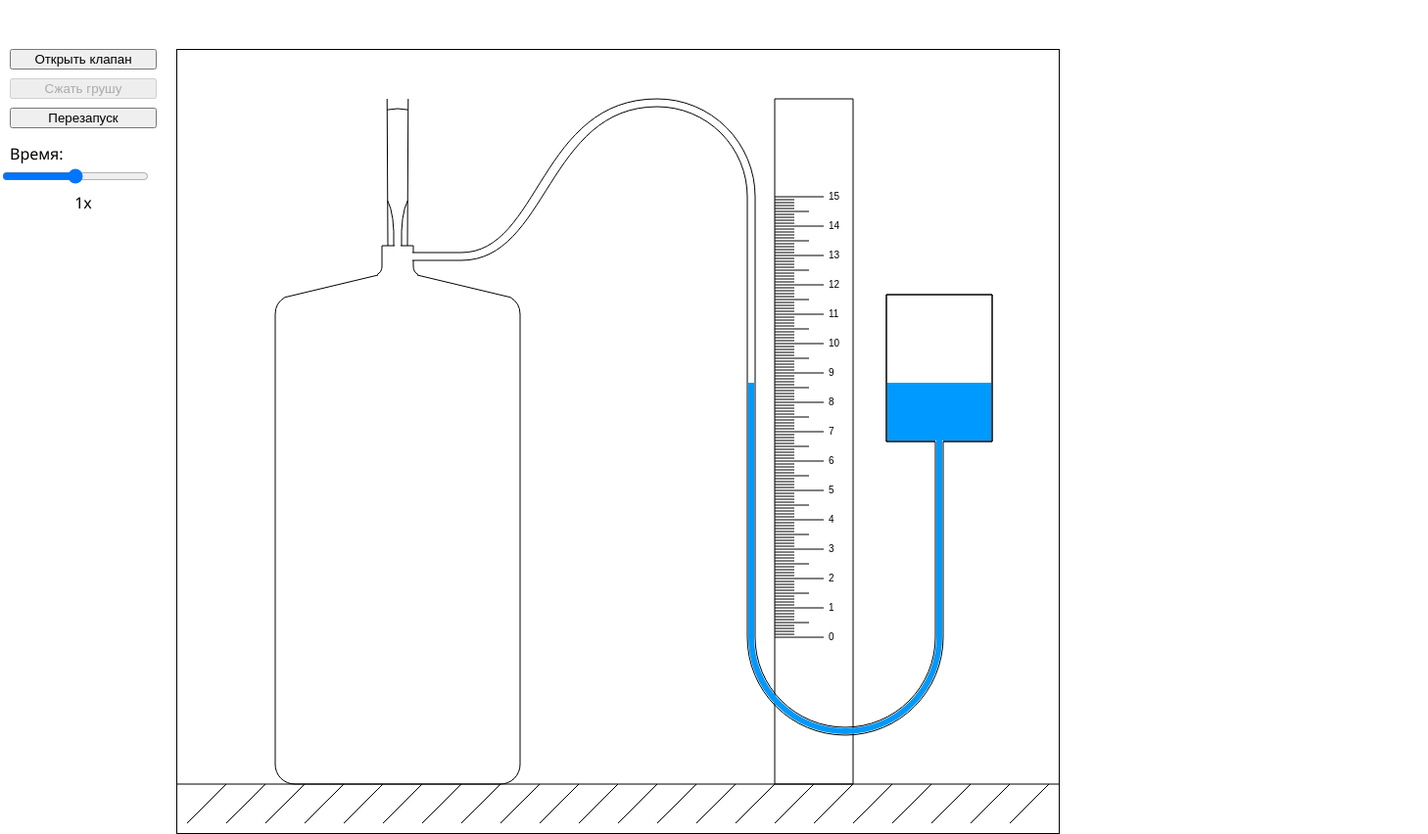
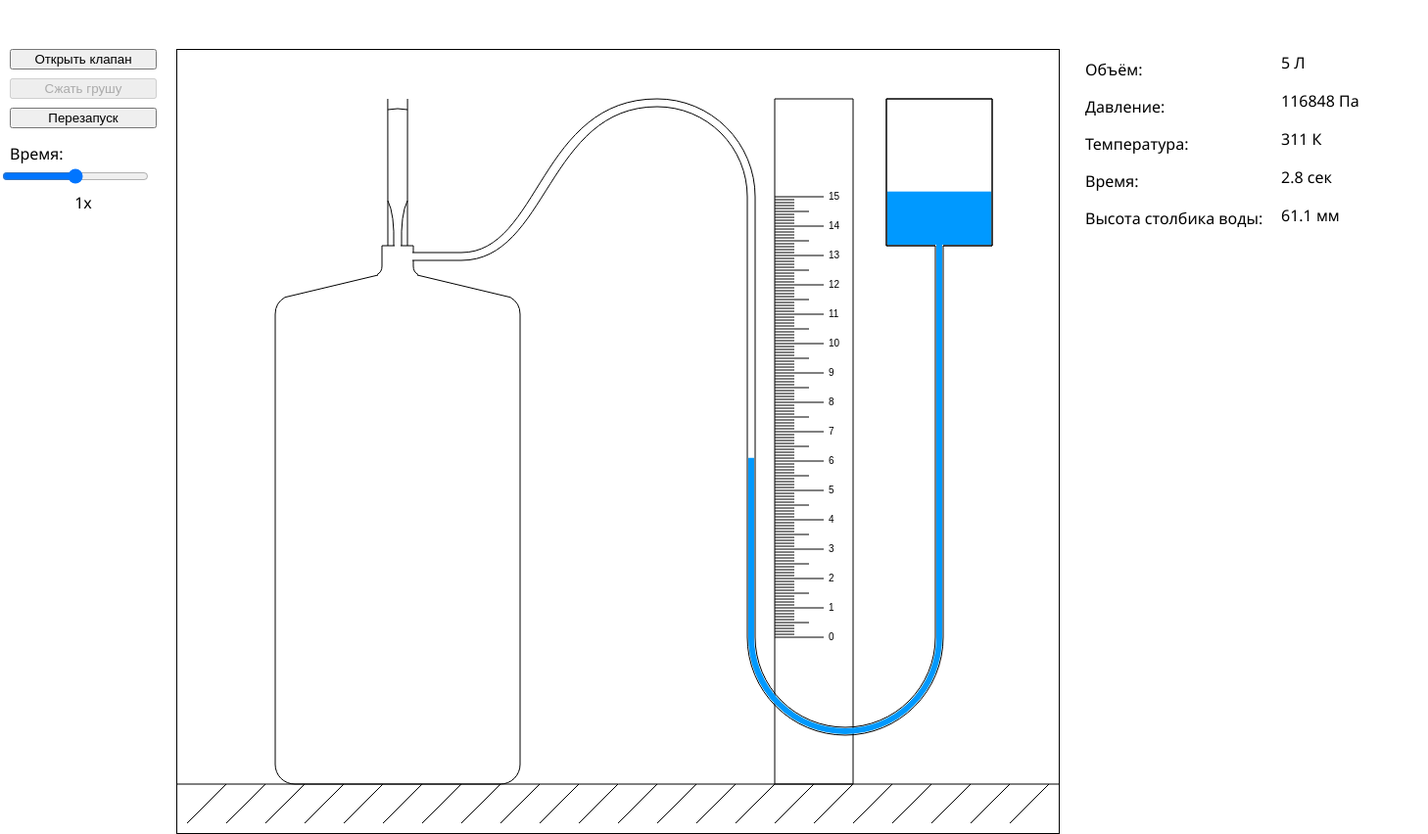
Before and after one commit to somov7/physics, a plain HTML site: page index.html in a window 1280 px wide. Both pictures are taken after a click on the button "Сжать грушу". Shown: the whole page at 98% size, 1458 px wide, since content can reach past the window. Drawn offline with Linux system fonts and the light colour scheme.

Commit message:
Add files via upload

```diff
--- a/index.html
+++ b/index.html
@@ -11,10 +11,26 @@
 <input type="button" id="valveButton" onclick="changeValveState()" value="Открыть клапан">
 <input type="button" id="bulbButton" onclick="pressBulb()" value="Сжать грушу">
 <input type="button" id="resetButton" onclick="stopCycle()" value="Перезапуск">
-<input type="range" id="ballastHeight" min="0" max="400" value="200" oninput="setBallastHeight()">
+<input type="range" id="ballastHeight" min="0" max="400" value="400" oninput="setBallastHeight()">
 <p id="timeCaption">Время:</p>
 <p id="timeScaleCaption">1x</p>
-<input type="range" id="timeScaleRange" min="-3" max="3" value="0" oninput="changeTimeScale()">
+<input type="range" id="timeScaleRange" min="-4" max="4" value="0" oninput="changeTimeScale()">
+
+<div id="stateOutput">
+
+	<p id="printVolumeCap">Объём:</p>
+	<p id="printPressureCap">Давление:</p>
+	<p id="printTemperatureCap">Температура:</p>
+	<p id="printTimeCap">Время:</p>
+	<p id="printWaterCap">Высота столбика воды:</p>
+
+	<p id="printVolume">5.5 Л</p>
+	<p id="printPressure">103500 Па</p>
+	<p id="printTemperature">303 К</p>
+	<p id="printTime">0 сек</p>
+	<p id="printWater">0 мм</p>
+
+</div>
 
 <canvas id="myCanvas" width="900px" height="800px"></canvas>
 
--- a/script.js
+++ b/script.js
@@ -1,25 +1,76 @@
-var c = document.getElementById("myCanvas");
-var ctx = c.getContext("2d");
+let c = document.getElementById("myCanvas");
+let ctx = c.getContext("2d");
 
-var valve_state = false; // Клапан, true = открыт
-var bulb_state = true; // Груша, true = разжата
-var ballast_h = 200; // Высота балластного груза
-var bulb_close_degree = 1; // 0 - открыта, 1 - закрыта
-var bulb_press_time;
-var stop_cycle = true;
+let valve_state = false; // Клапан, true = открыт
+let bulb_state = true; // Груша, true = разжата
+let ballast_h = 200; // Высота балластного груза
+let bulb_close_degree = 1; // 0 - открыта, 1 - закрыта
+let bulb_press_time;
+let stop_cycle = true;
+let water_h;
+let ballast_water_h;
+let water_volume = 3350;
 
-var lastTime;
-var thisTime;
-var deltaTime;
+let lastTime;
+let thisTime;
+let deltaTime;
+let pastTime;
 
-var timeScale = 1;
+let timeScale = 1;
 
 const startx = -50, starty = 150;
 const bulb_press_period = 150;
 
 /* Физика */
 const bulb_volume = 0.5;
-const bottle_volume = 5;
+const bottle_volume = 5; // Литры
+const poisson = 1.4;
+const g = 9.81;
+const water_rho = 1000;
+let atmosphere_pressure = 103500 // Па
+let atmosphere_temperature = 303 // Кельвины
+let volume, temperature, pressure;
+
+function startPhysics(){
+	volume = bulb_volume + bottle_volume;
+	temperature = atmosphere_temperature;
+	pressure = atmosphere_pressure;
+	pastTime = 0;
+}
+
+function calcPhysics(){
+	if(bulb_close_degree < 0.999){
+		bulb_close_degree += deltaTime / bulb_press_period;
+		if(bulb_close_degree >= 1)
+			bulb_close_degree = 0.999;
+		let new_volume = bottle_volume + bulb_volume * (1 - bulb_close_degree);
+		temperature *= Math.pow(volume / new_volume, poisson - 1);
+		pressure *= Math.pow(volume / new_volume, poisson);
+		volume = new_volume;
+	}
+	else{
+		if(valve_state){
+			temperature = atmosphere_temperature + (temperature - atmosphere_temperature) * Math.pow(Math.E, -0.00153 * deltaTime);
+			pressure = atmosphere_pressure + (pressure - atmosphere_pressure) * Math.pow(Math.E, -0.002 * deltaTime);
+		}
+		else{
+			let new_temperature = atmosphere_temperature + (temperature - atmosphere_temperature) * Math.pow(Math.E, -0.000145 * deltaTime);
+			pressure *= new_temperature / temperature;
+			temperature = new_temperature;
+		}
+	}
+	ballast_water_h = (water_volume - 2 * ballast_h + (pressure - atmosphere_pressure) / (water_rho * g) * 200) / 51;
+	water_h = water_volume - ballast_h - ballast_water_h * 50;
+}
+
+function updateCaptures(){
+	document.getElementById("printVolume").innerHTML = Math.round(volume * 100) / 100 + " Л";
+	document.getElementById("printPressure").innerHTML = Math.round(pressure) + " Па";
+	document.getElementById("printTemperature").innerHTML = Math.round(temperature * 10) / 10 + " К";
+	document.getElementById("printTime").innerHTML = Math.round(pastTime / 10) / 100 + " сек";
+	document.getElementById("printWater").innerHTML = Math.round((water_h / 3) * 10) / 10 + " мм";
+	valveButtonCaptionUpdate();
+}
 
 /* Конец физики */
 
@@ -29,7 +80,7 @@ function drawFloor(sx, sy){
 	ctx.lineTo(sx + 960, sy + 600);
 	ctx.stroke();
 
-	for (var i = 0; i < 22; ++i) {
+	for (let i = 0; i < 22; ++i) {
       ctx.beginPath();
       ctx.moveTo(sx + 60 + i * 40, sy + 640);
       ctx.lineTo(sx + 100 + i * 40, sy + 600);
@@ -101,7 +152,7 @@ function drawRuler(sx, sy){
 	ctx.rect(sx + 660, sy - 100, 80, 700);
 	ctx.stroke();
 
-	for(var i = 0; i < 151; i++){
+	for(let i = 0; i < 151; i++){
 		ctx.beginPath();
 		ctx.moveTo(sx + 660, sy + 450 - 3 * i);
 		if(i % 10 == 0){
@@ -160,14 +211,9 @@ function drawStraw(sx, sy){
 }
 
 function drawBulb(sx, sy){
-	var bulb_gate_r = 150;
+	let bulb_gate_r = 150;
 
-	if(bulb_state)
-		bulb_close_degree = 0;
-	else
-		bulb_close_degree = Math.min((thisTime - bulb_press_time) * timeScale / bulb_press_period, 0.99);
-
-	var bulb_gate_theta = Math.PI * 0.333 * (1 - bulb_close_degree) + Math.PI * 0.5 * bulb_close_degree;
+	let bulb_gate_theta = Math.PI * 0.333 * (1 - bulb_close_degree) + Math.PI * 0.5 * bulb_close_degree;
 
 	ctx.beginPath();
 	ctx.moveTo(sx + 265, sy + 50);
@@ -233,25 +279,29 @@ function drawBulb(sx, sy){
 	}
 }
 
-function drawWater(sx, sy, water_h){
-	if(water_h > 400)
-		water_h = 400;
-	if(water_h < 0)
+function drawWater(sx, sy){
+	let arc_water_alpha = 0;
+	if(water_h > 450)
+		water_h = 450;
+	if(water_h < 0){
+		arc_water_alpha = -water_h / 96;
 		water_h = 0;
-	var bulb_water_h = 50 + (400 - ballast_h) * 0.025 + (400 - ballast_h) * 0.025;
+	}
 
 	ctx.lineWidth = 6;
 	ctx.strokeStyle="#0099FF";
 
 	ctx.beginPath();
-	ctx.moveTo(sx + 636, sy + 450 - water_h - bulb_water_h);
+	ctx.moveTo(sx + 636, sy + 450 - water_h);
 	ctx.lineTo(sx + 636, sy + 450);
-	ctx.arc(sx + 636 + 96,sy + 450, 96, Math.PI, 2*Math.PI, true);
+	ctx.stroke();
+	ctx.beginPath();
+	ctx.arc(sx + 636 + 96,sy + 450, 96, Math.PI - arc_water_alpha, 2*Math.PI, true);
 	ctx.lineTo(sx + 828, sy + 450 - ballast_h - 1);
 	ctx.stroke();
 
 	ctx.fillStyle="#0099FF";
-	ctx.fillRect(sx + 775, sy + 450 - ballast_h - bulb_water_h, 106, bulb_water_h - 1);
+	ctx.fillRect(sx + 775, sy + 450 - ballast_h - ballast_water_h, 106, ballast_water_h - 1);
 
 	ctx.fillStyle="#000000";
 
@@ -276,15 +326,20 @@ function changeValveState(){
 function pressBulb(){
 	bulb_state = false;
 	stop_cycle = false;
-	bulb_press_time = performance.now();
+	bulb_press_time = lastTime = performance.now();
+	startPhysics();
 	document.getElementById("bulbButton").disabled = true;
 	document.getElementById("ballastHeight").disabled = true;
 	document.getElementById("ballastHeight").hidden = true;
+	document.getElementById("stateOutput").hidden = false;
 	cycle();
 }
 
 function setBallastHeight(){
 	ballast_h = parseInt(document.getElementById("ballastHeight").value, 10);
+	ballast_water_h = (water_volume - 2 * ballast_h) / 51;
+	water_h = ballast_h + ballast_water_h;
+	updateCaptures();
 	redraw();
 }
 
@@ -304,18 +359,39 @@ function redraw(){
 	drawWater(startx, starty, ballast_h);
 }
 
+function set(){
+	valve_state = false;
+	bulb_state = true;
+	ballast_h = 400;
+	ballast_water_h = 50;
+	water_h = 450;
+	timeScale = 1;
+	bulb_close_degree = 0;
+	volume = bottle_volume + bulb_volume;
+	pressure = atmosphere_pressure;
+	temperature = atmosphere_temperature;
+	pastTime = 0;
+	document.getElementById("timeScaleRange").value = 0;
+	document.getElementById("stateOutput").hidden = true;
+	updateCaptures();
+	redraw();
+}
+
 function reset(){
 	valve_state = false;
 	bulb_state = true;
-	ballast_h = 200;
+	setBallastHeight();
 	timeScale = 1;
+	bulb_close_degree = 0;
+	volume = bottle_volume + bulb_volume;
+	pressure = atmosphere_pressure;
+	temperature = atmosphere_temperature;
+	pastTime = 0;
 	document.getElementById("bulbButton").disabled = false;
 	document.getElementById("ballastHeight").disabled = false;
 	document.getElementById("ballastHeight").hidden = false;
-	document.getElementById("ballastHeight").value = 200;
-	document.getElementById("timeScaleRange").value = 0;
-	document.getElementById("timeScaleCaption").innerHTML = "1x";
-	valveButtonCaptionUpdate();
+	document.getElementById("stateOutput").hidden = true;
+	updateCaptures();
 	redraw();
 }
 
@@ -329,6 +405,9 @@ function stopCycle(){
 function cycle(){
 	thisTime = performance.now();
 	deltaTime = (thisTime - lastTime) * timeScale;
+	pastTime += deltaTime;
+	calcPhysics();
+	updateCaptures();
 	redraw();
 	lastTime = thisTime;
 	if(!stop_cycle)
@@ -337,4 +416,4 @@ function cycle(){
 		reset();
 }
 
-reset();
+set();
--- a/style.css
+++ b/style.css
@@ -72,3 +72,22 @@ p{
 	top: 180px;
 	width: 150px;
 }
+
+#printVolumeCap{
+	margin-top: 60px;
+}
+
+#printVolumeCap, #printTemperatureCap, #printPressureCap, #printTimeCap, #printWaterCap{
+	margin-left: 1100px;
+	width: 250px;
+}
+
+#printVolume, #printTemperature, #printPressure, #printTime, #printWater{
+	margin-left: 1300px;
+	margin-top: 17px;
+	width: 150px;
+}
+
+#printVolume{
+	margin-top: -197px;
+}
```
